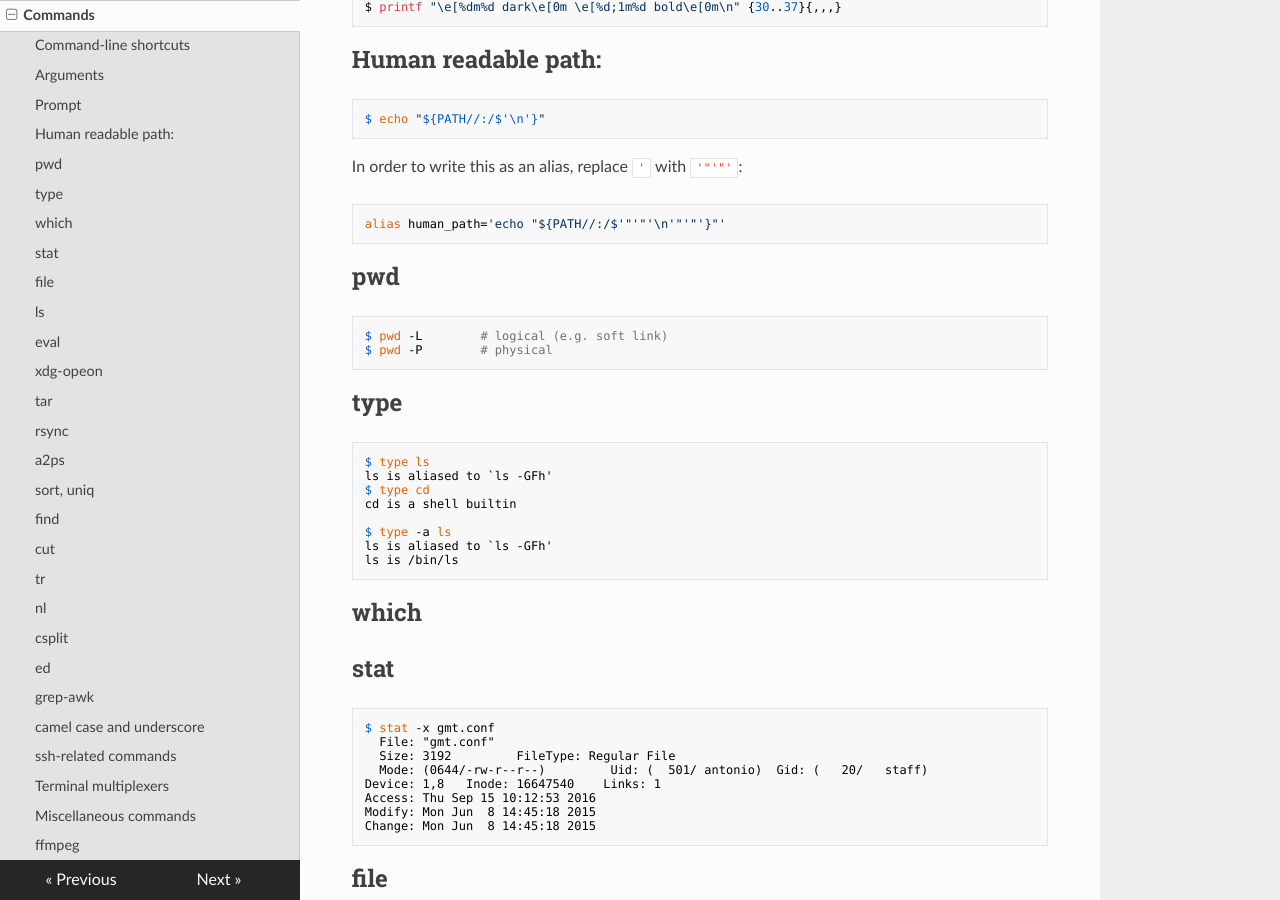
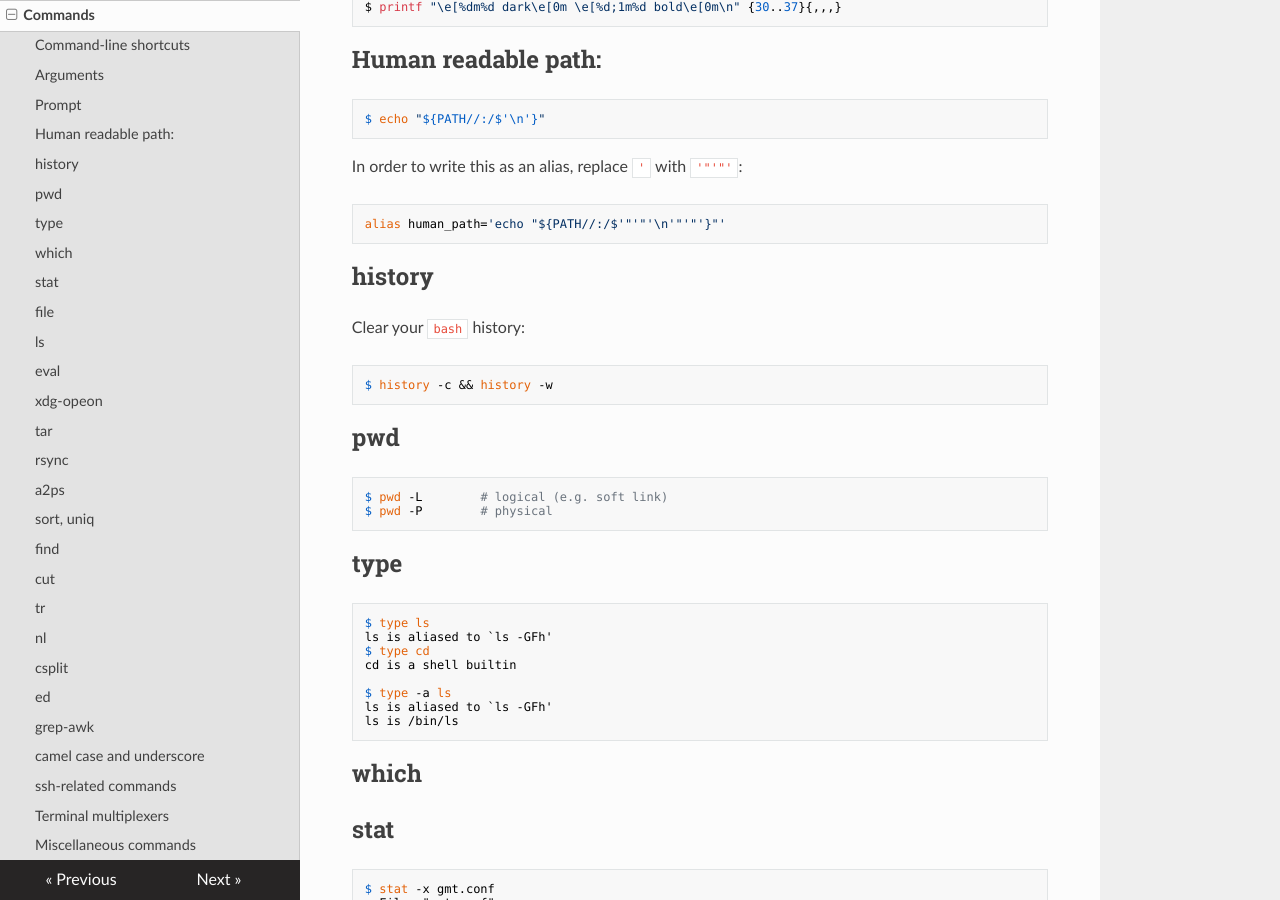
Before and after one commit to avillasenorh/Programming_Notes, an MkDocs documentation site: the page built from docs/unix/commands.md, in a window 1280 px wide and 900 px high, scrolled down 1526 px. Built offline with MkDocs 1.6.1, drawn with Linux system fonts in a browser that asks for light colours; nearby versions of some CDN libraries; formulas are drawn with MathJax 3.

Commit message:
Added history clean tip

```diff
--- a/docs/unix/commands.md
+++ b/docs/unix/commands.md
@@ -68,6 +68,12 @@ Show terminal colors:
 In order to write this as an alias, replace `'` with `'"'"'`:
 
     alias human_path='echo "${PATH//:/$'"'"'\n'"'"'}"'
+
+## history
+
+Clear your `bash` history:
+
+    $ history -c && history -w
 
 ## pwd
 
```
